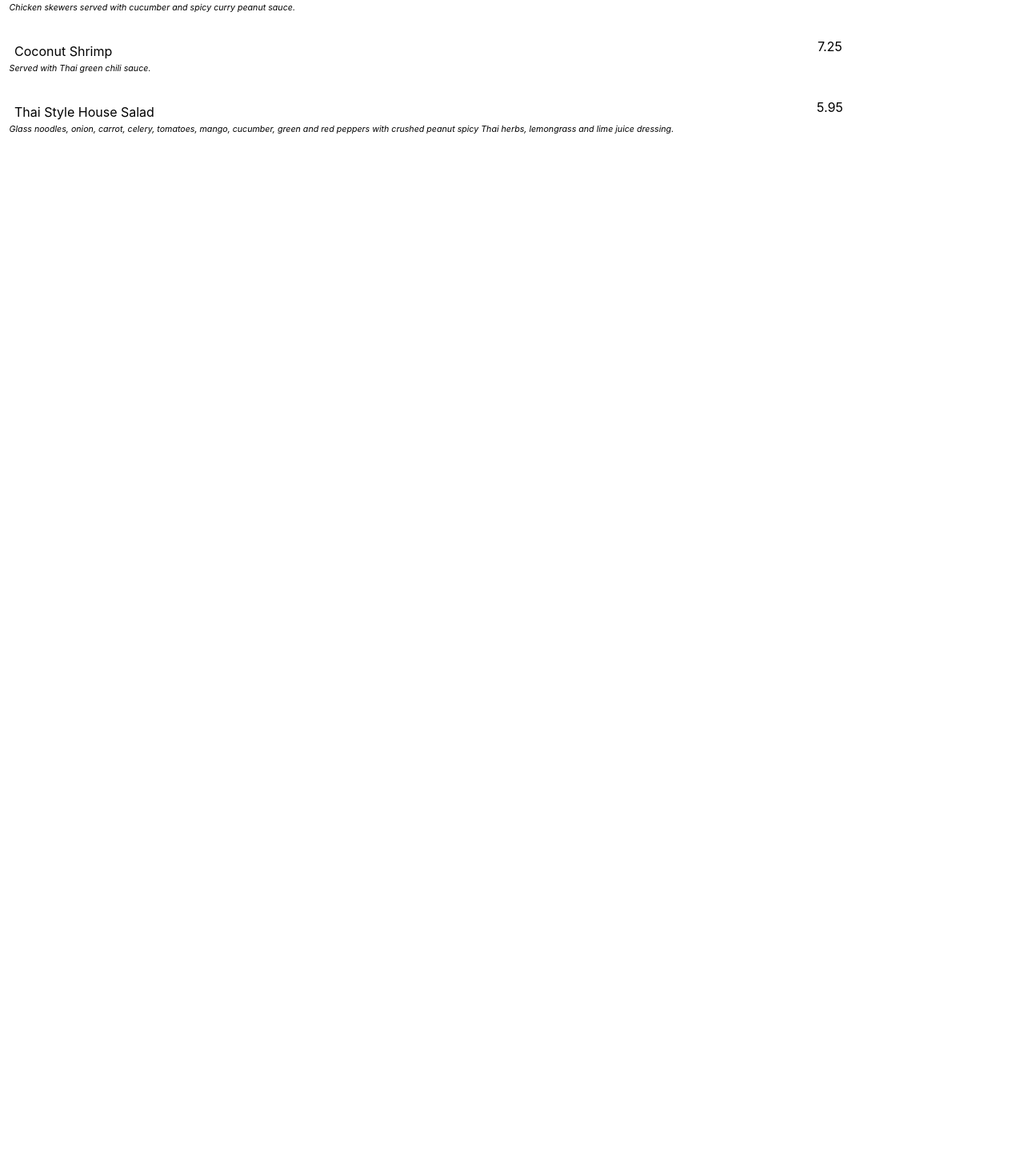
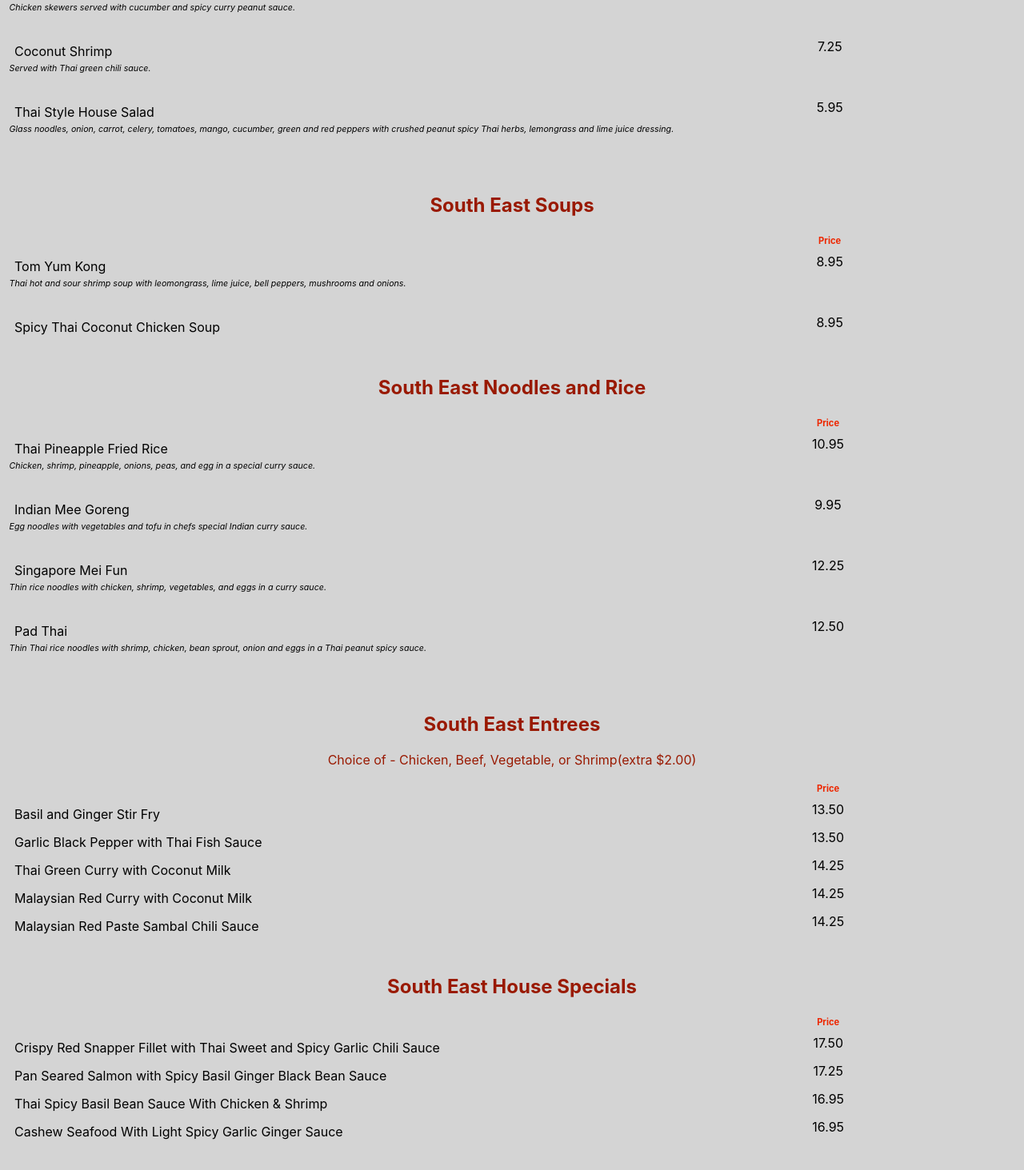
Before and after one commit to ZenkaiDeveloper/Kingston-Wok-React, a React (Create React App) app: page /menu/southeast in a window 1280 px wide. Shown: the part 399-1862 px from the top of the page at 80% size. Before the commit the page ends 800 px from the top, so only its background shows below. Built offline with nearby package versions, Linux system fonts and the light colour scheme.

Commit message:
built and styles combo page

```diff
--- a/src/App.js
+++ b/src/App.js
@@ -6,6 +6,7 @@ import Menu from './components/Menu.js'
 import ChineseMenu from './components/ChineseMenu.js'
 import JapaneseMenu from './components/JapaneseMenu'
 import SouthEastMenu from './components/SouthEastMenu'
+import LunchAndDinnerCombos from './components/LunchAndDinnerCombos'
 
 class App extends Component {
   render() {
@@ -16,6 +17,7 @@ class App extends Component {
         <Route exact path="/menu/chinese" component={ ChineseMenu } />
         <Route exact path="/menu/japanese" component={ JapaneseMenu } />
         <Route exact path="/menu/southeast" component={ SouthEastMenu } />
+        <Route exact path="/menu/combinations" component={ LunchAndDinnerCombos } />
       </div>
     );
   }
--- /dev/null
+++ b/src/components/Categories/SouthEast/Entrees.js
@@ -0,0 +1,33 @@
+import React from 'react';
+import '../../../styles/Categories.css'
+
+class Entrees extends React.Component{
+
+  render(){
+    return(
+      <div className=" category-introduction southeast-entrees" >
+        <h2>South East Entrees</h2>
+        <p>Choice of - Chicken, Beef, Vegetable, or Shrimp(extra $2.00)</p>
+        <table>
+          <thead>
+            <tr>
+              <th className="item-area"></th>
+              <th className="table-headers table-pint"> </th>
+              <th className="table-headers table-quart">Price</th>
+            </tr>
+          </thead>
+          <tbody>
+            {this.props.listItem("Basil and Ginger Stir Fry"," ", 13.50.toPrecision(4))}
+            {this.props.listItem("Garlic Black Pepper with Thai Fish Sauce"," ", 13.50.toPrecision(4))}
+            {this.props.listItem("Thai Green Curry with Coconut Milk"," ", 14.25)}
+            {this.props.listItem("Malaysian Red Curry with Coconut Milk"," ", 14.25)}
+            {this.props.listItem("Malaysian Red Paste Sambal Chili Sauce"," ", 14.25)}
+          </tbody>
+        </table>
+
+      </div>
+    )
+  }
+}
+
+export default Entrees
--- /dev/null
+++ b/src/components/Categories/SouthEast/NoodlesAndRice.js
@@ -0,0 +1,50 @@
+import React from 'react';
+import '../../../styles/Categories.css'
+
+class NoodlesAndRice extends React.Component{
+
+  render(){
+    return(
+      <div className=" category-introduction southeast-noodles-and-rice" >
+        <h2>South East Noodles and Rice</h2>
+        <table>
+          <thead>
+            <tr>
+              <th className="item-area"></th>
+              <th className="table-headers table-pint"> </th>
+              <th className="table-headers table-quart">Price</th>
+            </tr>
+          </thead>
+          <tbody>
+            {this.props.listItem("Thai Pineapple Fried Rice"," ", 10.95)}
+            <tr>
+              <td className="chef-description" colSpan="3"><small>Chicken, shrimp, pineapple, onions, peas, and egg in a special curry sauce.</small></td>
+            </tr>
+
+
+            {this.props.listItem("Indian Mee Goreng"," ", 9.95)}
+            <tr>
+              <td className="chef-description" colSpan="3"><small>Egg noodles with vegetables and tofu in chefs special Indian curry sauce.</small></td>
+            </tr>
+
+            {this.props.listItem("Singapore Mei Fun"," ", 12.25)}
+            <tr>
+              <td className="chef-description" colSpan="3"><small>Thin rice noodles with chicken, shrimp, vegetables, and eggs in a curry sauce.</small></td>
+            </tr>
+
+
+            {this.props.listItem("Pad Thai"," ", 12.50.toPrecision(4))}
+            <tr>
+              <td className="chef-description" colSpan="3"><small>Thin Thai rice noodles with shrimp, chicken, bean sprout, onion and eggs in a Thai peanut spicy sauce.</small></td>
+            </tr>
+
+
+          </tbody>
+        </table>
+
+      </div>
+    )
+  }
+}
+
+export default NoodlesAndRice
--- a/src/components/Categories/SouthEast/Soups.js
+++ b/src/components/Categories/SouthEast/Soups.js
@@ -0,0 +1,36 @@
+import React from 'react';
+import '../../../styles/Categories.css'
+
+class Soups extends React.Component{
+
+  render(){
+    return(
+      <div className=" category-introduction japanese-soups" >
+        <h2>South East Soups</h2>
+        <table>
+          <thead>
+            <tr>
+              <th className="item-area"></th>
+              <th className="table-headers table-pint"> </th>
+              <th className="table-headers table-quart">Price</th>
+            </tr>
+          </thead>
+          <tbody>
+            {this.props.listItem("Tom Yum Kong"," ", 8.95)}
+            <tr>
+              <td className="chef-description" colSpan="3"><small>Thai hot and sour shrimp soup with leomongrass, lime juice, bell peppers, mushrooms and onions.</small></td>
+            </tr>
+
+
+            {this.props.listItem("Spicy Thai Coconut Chicken Soup"," ", 8.95)}
+
+
+          </tbody>
+        </table>
+
+      </div>
+    )
+  }
+}
+
+export default Soups
--- /dev/null
+++ b/src/components/Categories/SouthEast/Special.js
@@ -0,0 +1,31 @@
+import React from 'react';
+import '../../../styles/Categories.css'
+
+class Special extends React.Component{
+
+  render(){
+    return(
+      <div className=" category-introduction southeast-entrees" >
+        <h2>South East House Specials</h2>
+        <table>
+          <thead>
+            <tr>
+              <th className="item-area"></th>
+              <th className="table-headers table-pint"> </th>
+              <th className="table-headers table-quart">Price</th>
+            </tr>
+          </thead>
+          <tbody>
+            {this.props.listItem("Crispy Red Snapper Fillet with Thai Sweet and Spicy Garlic Chili Sauce"," ", 17.50.toPrecision(4))}
+            {this.props.listItem("Pan Seared Salmon with Spicy Basil Ginger Black Bean Sauce"," ", 17.25)}
+            {this.props.listItem("Thai Spicy Basil Bean Sauce With Chicken & Shrimp"," ", 16.95)}
+            {this.props.listItem("Cashew Seafood With Light Spicy Garlic Ginger Sauce"," ", 16.95)}
+          </tbody>
+        </table>
+
+      </div>
+    )
+  }
+}
+
+export default Special
--- /dev/null
+++ b/src/components/LunchAndDinnerCombos.js
@@ -0,0 +1,79 @@
+import React from 'react';
+import Header from './Header'
+
+const combos = () => {
+  const listFoodItem = (id, name, ptPrice, qtPrice = " ", spice = false) => {
+    if (spice) {
+      return(
+        <tr className="item-row">
+          <td className="id spicy" >{id}.</td>
+          <td className="item-name spicy"><i className="fas spicy fa-fire"></i> {name}</td>
+          <td className="size spicy">{ptPrice}</td>
+          <td className="size spicy">{qtPrice}</td>
+        </tr>
+      )
+    }
+    return(
+      <tr className="item-row">
+        <td className="id">{id}.</td>
+        <td className="item-name">{name}</td>
+        <td className="size">{ptPrice}</td>
+        <td className="size">{qtPrice}</td>
+      </tr>
+    )
+  }
+  return(
+    <div className="combos">
+      <Header/>
+      <div className="header-spacer"></div>
+      <h1>Chinese Lunch Special & Dinner Combos</h1>
+      <div className="Lunch-Special">
+        <h3>LUNCH SPECIAL:</h3>
+        <p>From 11:00AM to 4:00PM</p>
+        <p>Served with your choice of Roast Pork Fried Rice, White Rice, or Brown Rice.</p>
+        <p>Add a soup(Wonton, Egg Drop, or Hot&Sour) or Egg Roll for extra $1.35.</p>
+      </div>
+      <div className="Dinner Combos">
+        <h3>DINNER COMBO:</h3>
+        <p>Served with Rice(Roast Pork Fried, White, or Brown) Soup(Wonton, Egg Drop, or Hot&Sour) AND an Egg Roll .</p>
+      </div>
+      <div className="chinese-combos">
+      <table>
+        <thead>
+          <tr>
+            <th> </th>
+            <th className="item-area"></th>
+            <th className="table-headers table-pint">Lunch Special</th>
+            <th className="table-headers table-quart">Dinner Combo</th>
+          </tr>
+        </thead>
+        <tbody>
+          {listFoodItem(1,"Lo Mein(Chicken or Pork)", 5.75, 9.25)}
+          {listFoodItem(2,"Chow Mein(Chicken or Pork)", 5.75, 9.25)}
+          {listFoodItem(3,"Chicken With Broccoli", 6.25, 9.50.toPrecision(3))}
+          {listFoodItem(4,"Moo Goo Gai Pan", 6.25, 9.50.toPrecision(3))}
+          {listFoodItem(5,"Chicken with Hot Pepper Peanut Sauce", 6.25, 9.50.toPrecision(3), true)}
+          {listFoodItem(6,"Sweet And Sour Chicken", 6.25, 9.50.toPrecision(3))}
+          {listFoodItem(7,"Roast Pork With Mixed Vegetables", 6.25, 9.50.toPrecision(3))}
+          {listFoodItem(8,"Double Sauteed Pork", 6.25, 9.50.toPrecision(3), true)}
+          {listFoodItem(9,"Beef with Broccoli", 6.50.toPrecision(3), 9.75)}
+          {listFoodItem(10,"Pepper Steak", 6.50.toPrecision(3), 9.75)}
+          {listFoodItem(11,"Beef with Szechuan Style", 6.50.toPrecision(3), 9.75, true)}
+          {listFoodItem(12,"Hunan Beef", 6.50.toPrecision(3), 9.75, true)}
+          {listFoodItem(13,"Beef with Garlic Sauce", 6.50.toPrecision(3), 9.75, true)}
+          {listFoodItem(14,"Chicken and Shrimp Combo", 6.50.toPrecision(3), 9.75)}
+          {listFoodItem(15,"Shrimp With Lobster Sauce", 6.75, 9.95)}
+          {listFoodItem(16,"Shrimp With Broccoli", 6.75, 9.95)}
+          {listFoodItem(17,"Boneless Spare Ribs", 6.75, 9.95)}
+          {listFoodItem(18,"General Tso's Chicken", 6.75, 9.95, true)}
+          {listFoodItem(19,"Sesame Chicken", 6.75, 9.95)}
+
+        </tbody>
+      </table>
+
+      </div>
+    </div>
+  )
+}
+
+export default combos
--- a/src/components/Menu.js
+++ b/src/components/Menu.js
@@ -20,7 +20,7 @@ class Menu extends Component{
           <p><Link to="/menu/chinese">Chinese Menu</Link></p>
           <p><Link to="/menu/japanese">Japanese Menu</Link></p>
           <p><Link to="/menu/southeast">South East Cusine</Link></p>
-          <p>Lunch and Dinner Combos</p>
+          <p><Link to="/menu/combinations">Lunch and Dinner Combos</Link></p>
         </div>
       </div>
     )
--- a/src/components/SouthEastMenu.js
+++ b/src/components/SouthEastMenu.js
@@ -3,6 +3,9 @@ import Header from './Header';
 import '../styles/ChineseMenu.css';
 import Appetizers from './Categories/SouthEast/Appetizers'
 import Soups from './Categories/SouthEast/Soups'
+import NoodlesAndRice from './Categories/SouthEast/NoodlesAndRice'
+import Entrees from './Categories/SouthEast/Entrees'
+import Special from './Categories/SouthEast/Special'
 
 
 class SouthEastMenu extends React.Component{
@@ -10,6 +13,9 @@ class SouthEastMenu extends React.Component{
     super(props);
     this.Appetizers = React.createRef();
     this.Soups = React.createRef();
+    this.Noodles = React.createRef();
+    this.Entrees = React.createRef();
+    this.Special = React.createRef();
   }
 
   state={
@@ -57,14 +63,28 @@ class SouthEastMenu extends React.Component{
           <option value="Appetizers">Appetizers</option>
           <option value="Soups">Soups</option>
           <option value="Noodles">Noodles and Rice</option>
-          <option value="Entree">Entrees</option>
+          <option value="Entrees">Entrees</option>
           <option value="Special">House Special</option>
         </select>
         <div ref={this.Appetizers}>
           <Appetizers listItem={this.listFoodItem} />
         </div>
 
+        <div ref={this.Soups}>
+          <Soups listItem={this.listFoodItem} />
+        </div>
 
+        <div ref={this.Noodles}>
+          <NoodlesAndRice listItem={this.listFoodItem} />
+        </div>
+
+        <div ref={this.Entrees}>
+          <Entrees listItem={this.listFoodItem} />
+        </div>
+
+        <div ref={this.Special}>
+          <Special listItem={this.listFoodItem} />
+        </div>
 
 
 
--- a/src/styles/ChineseMenu.css
+++ b/src/styles/ChineseMenu.css
@@ -1,4 +1,4 @@
-.chinese-menu{
+.chinese-menu, .southeast-menu{
   min-height:100vh;
   background-color:#d4d4d4;
   padding-bottom: 5rem;
--- a/src/styles/Menu.css
+++ b/src/styles/Menu.css
@@ -15,7 +15,7 @@
   font-size: 1.25rem;
   opacity:.9;
   color: #f4f4f4;
-  padding:1rem;
+  padding:.5rem;
 }
 
 .menu-categories p{
```
Also changed, not shown: src/styles/Categories.css (+26 -8 lines).
